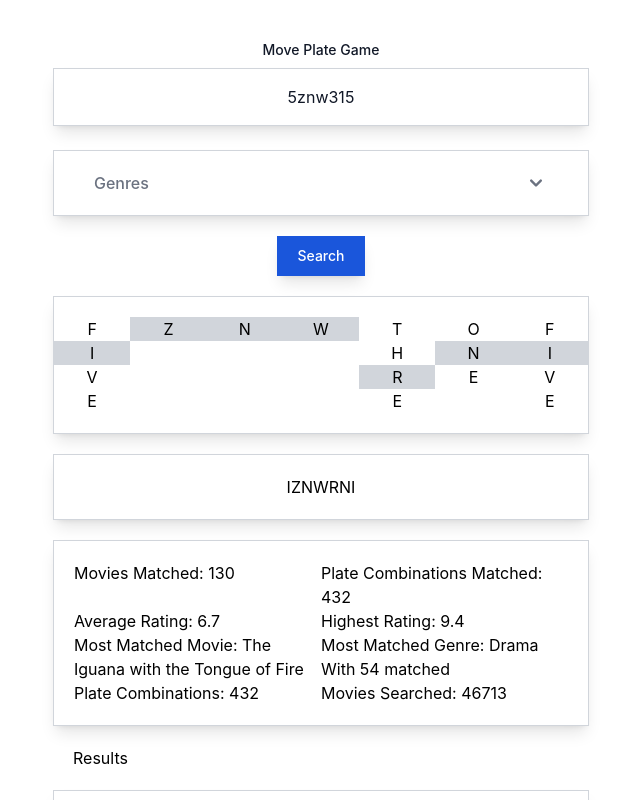
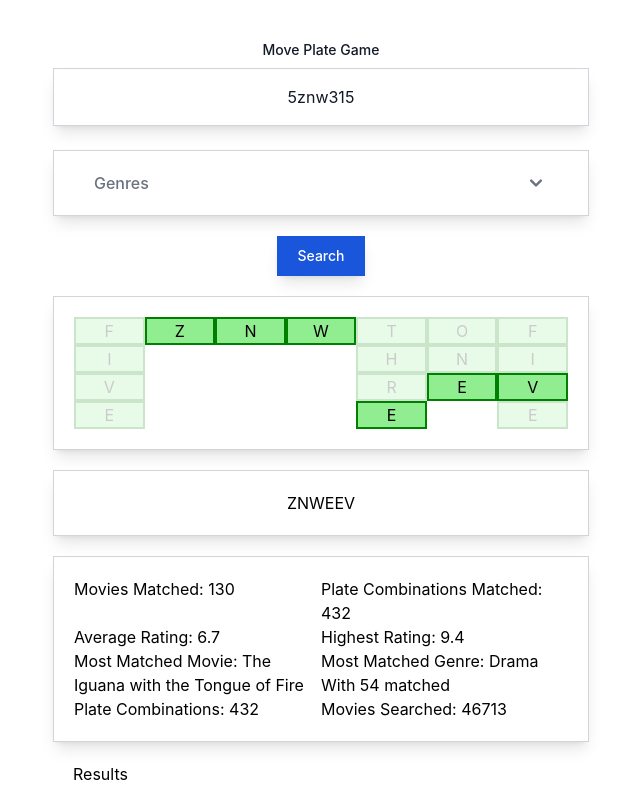
Before and after one commit to JaronKing/MoviePlateGame, a React (Create React App) app: page / in a window 1280 px wide. Both pictures are taken after a click on the button "Search". Shown: the top 800 px of the page, without its empty margins (319-959 px from the left). Built offline with nearby package versions, Linux system fonts and the light colour scheme.

Commit message:
Some animations to the display combination.

```diff
--- a/package.json
+++ b/package.json
@@ -11,6 +11,7 @@
     "react": "^18.2.0",
     "react-dom": "^18.2.0",
     "react-scripts": "5.0.1",
+    "react-transition-group": "^4.4.5",
     "web-vitals": "^2.1.4"
   },
   "scripts": {
--- a/src/components/CombinationDisplay.js
+++ b/src/components/CombinationDisplay.js
@@ -1,8 +1,28 @@
 import * as React from "react"
+
+import { Transition } from 'react-transition-group';
+import { useRef } from 'react';
+
+const duration = 500;
+
+const defaultStyle = {
+    border: `2px solid green`,
+    backgroundColor: `lightGreen`,
+    transition: `opacity ${duration}ms ease-in-out`,
+    opacity: .2,
+}
+
+const transitionStyles = {
+    entering: { opacity: 1 },
+    entered:  { opacity: 1 },
+    exiting:  { opacity:.2 },
+    exited:   { opacity:.2 },
+};
 
 const CombinationDisplay = ({ movies }) => {
     const [ displayCombination, setDisplayCombination ] = React.useState([]);
     const [ exampleCombination, setExampleCombination ] = React.useState();
+    const nodeRef = useRef(null);
 
     const loadDisplay = React.useCallback(() => {
         let filteredLength = movies['data']['stats']['filteredStringCombination'].length;
@@ -43,13 +63,13 @@ const CombinationDisplay = ({ movies }) => {
             if (!movies.isInit) {
                 loadDisplay();
             }
-        }, 250);
+        }, 1000);
         return () => clearInterval(interval);
     }, [movies, loadDisplay]);
 
     return (
         <>
-            <div className="grid grid-cols-7 text-center content-start bg-white pt-5 pb-5 mb-5 uppercase shadow-lg border border-gray-300 ">
+            <div className="grid grid-cols-7 text-center content-start bg-white pt-5 pb-5 mb-5 px-5 uppercase shadow-lg border border-gray-300 ">
                 {
                     Object.entries(displayCombination || {}).map((characterPosition, index) => {
                         return (
@@ -65,7 +85,16 @@ const CombinationDisplay = ({ movies }) => {
                                             // if (index3 === 0) return true;
                                             let characterKey = `${index3}_${character}`
                                             return (
-                                                <div key={characterKey} className={character ? ("bg-gray-300") : ("bg-white")}>{index3}</div>
+                                                <Transition nodeRef={nodeRef} in={character} timeout={duration}>
+                                                  {state => (
+                                                    <div ref={nodeRef} style={{
+                                                      ...defaultStyle,
+                                                      ...transitionStyles[state]
+                                                    }}>
+                                                      {index3}
+                                                    </div>
+                                                  )}
+                                                </Transition>
                                             );
                                         })
                                     );
--- a/src/index.css
+++ b/src/index.css
@@ -15,3 +15,22 @@ code {
   font-family: source-code-pro, Menlo, Monaco, Consolas, 'Courier New',
     monospace;
 }
+
+.combination-string {
+    background-color: yellow;
+    transition: none;
+}
+
+.combination-string-selected {
+    background-color: lightblue;
+    transition: .5s linear all;
+}
+
+.element {
+  border: 2px solid green;
+  transition: border .5s linear;
+}
+
+.element.saved {
+  border: 1px solid transparent;
+}
```
Also changed, not shown: 1 other file (tests, documents, lock files or other folders).
